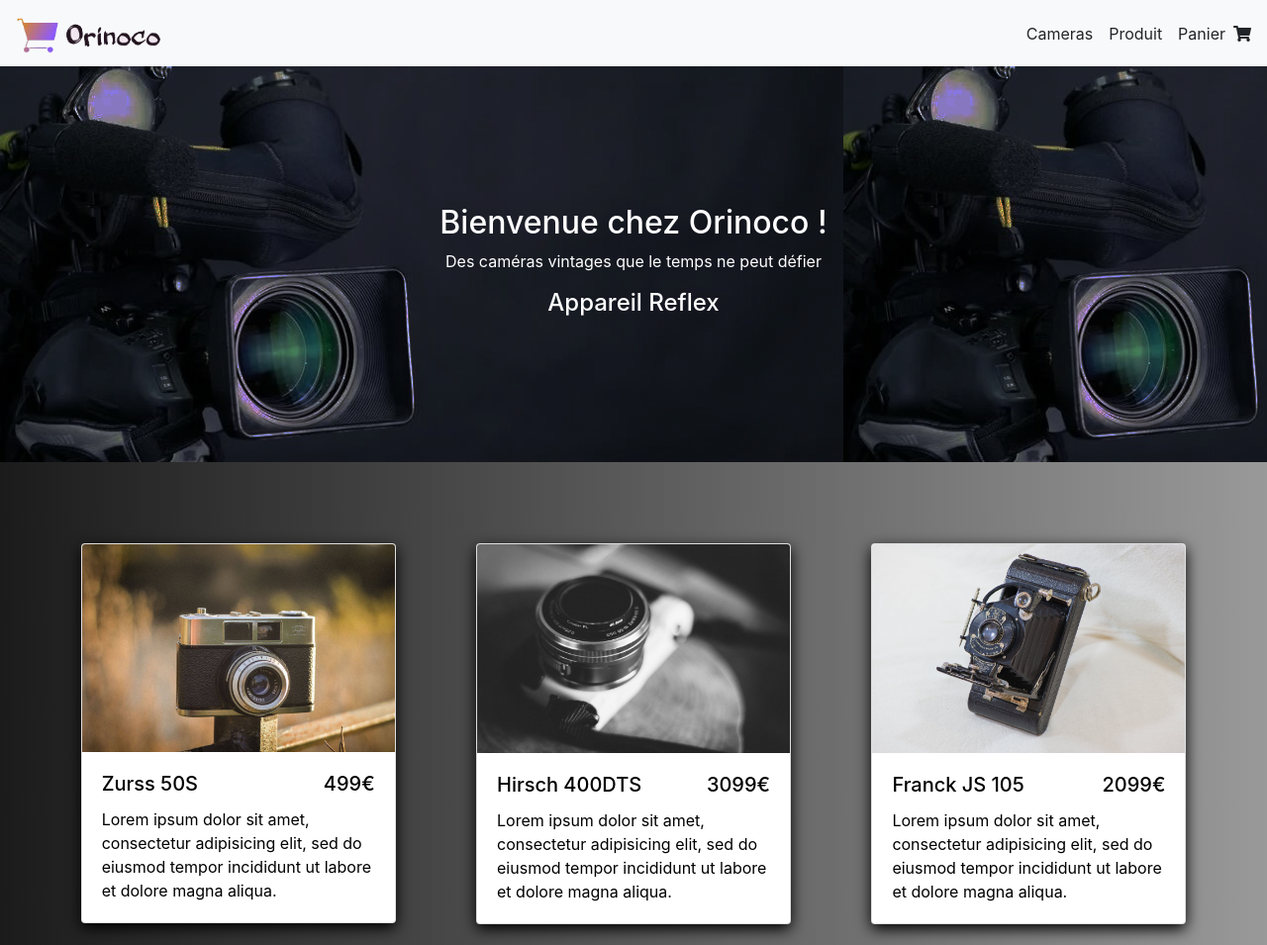
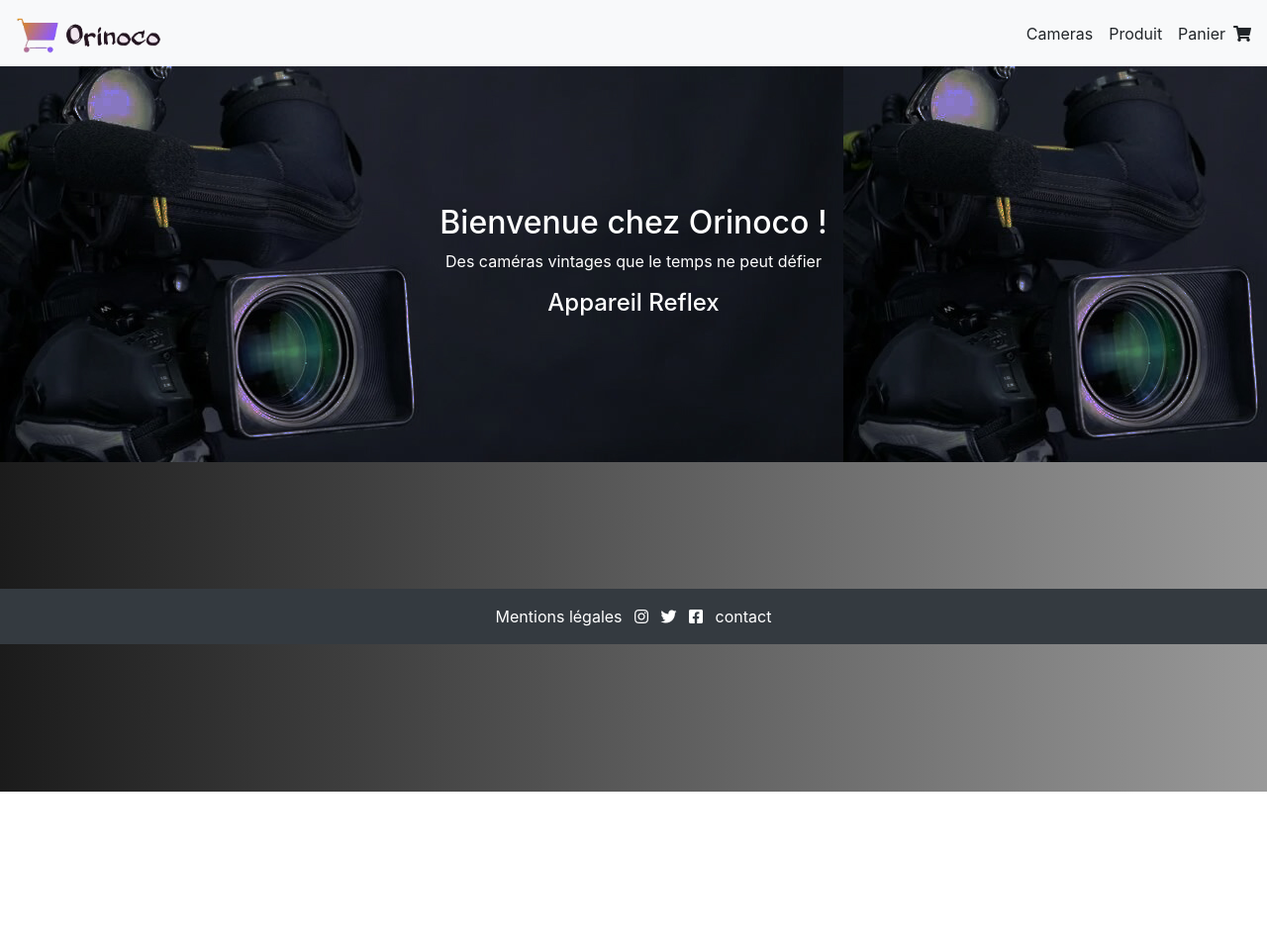
Before and after one commit to DrGlory/Joel_hantz_5_06062021, a website: page index.html in a window 1280 px wide. Shown: the top 955 px of the page at 99% size. After the commit the page ends 800 px from the top, so only its background shows below. Drawn offline with nearby package versions, Linux system fonts and the light colour scheme; no server answers.

Commit message:
Update index.html

```diff
--- a/index.html
+++ b/index.html
@@ -38,7 +38,6 @@
     <section class="Vcams-container">
     </section>
     <script src="./JavaScript/Objets.js"></script>
-    <script src="./JavaScript/Index.js"></script>
 </body>
 <footer>
     <ul class="list-inline text-center bg-dark p-3">
```
